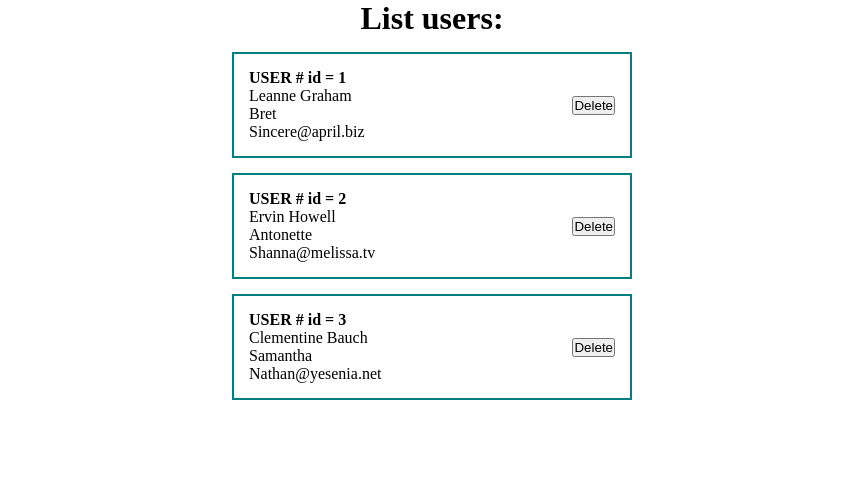
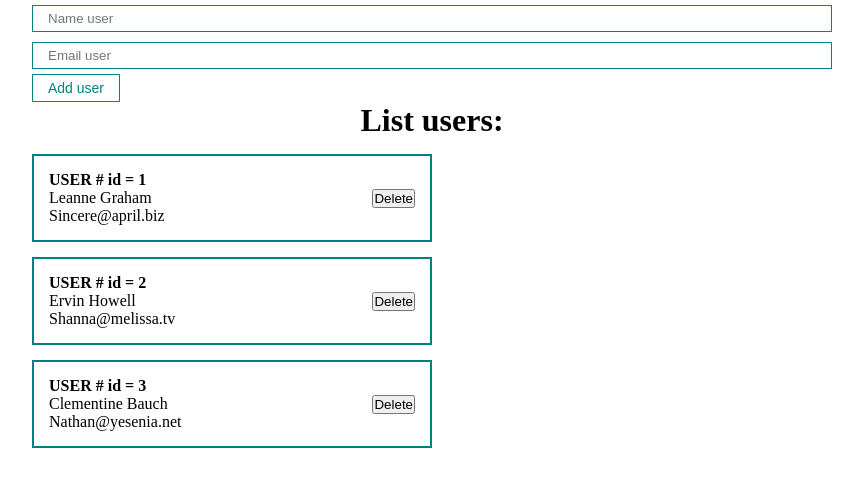
Before and after one commit to Reshetnik-Eugenius/react-users-app, a React (Create React App) app: page / in a window 1280 px wide. Shown: the top 486 px of the page, without its empty margins (208-1071 px from the left). Built offline with nearby package versions, Linux system fonts and the light colour scheme.

Commit message:
add user - each element (name, email)

```diff
--- a/src/App.tsx
+++ b/src/App.tsx
@@ -1,24 +1,54 @@
-import React, { useState } from "react";
+import React, { ChangeEvent, useState } from "react";
+import PButton from "./components/UI/button/PButton";
+import PInput from "./components/UI/input/PInput";
 import UserList from "./components/UserList";
 import './styles/App.css'
-
 export interface IVal {
     id: number;
     name: string;
-    username: string;
     email: string;
 }
 
 function App() {
     const [users, setUsers] = useState<IVal[]>([
-        { id: 1, name: 'Leanne Graham', username: 'Bret', email: 'Sincere@april.biz' },
-        { id: 2, name: 'Ervin Howell', username: 'Antonette', email: 'Shanna@melissa.tv' },
-        { id: 3, name: 'Clementine Bauch', username: 'Samantha', email: 'Nathan@yesenia.net' }
+        { id: 1, name: 'Leanne Graham', email: 'Sincere@april.biz' },
+        { id: 2, name: 'Ervin Howell', email: 'Shanna@melissa.tv' },
+        { id: 3, name: 'Clementine Bauch', email: 'Nathan@yesenia.net' }
     ]);
+    const [name, setName] = useState('');
+    const [email, setEmail] = useState('');
+
+    const addNewUser = (event: ChangeEvent<HTMLInputElement>) => {
+        event.preventDefault();
+        const newUser = {
+            id: Date.now(),
+            name,
+            email
+        }
+        setUsers([...users, newUser]);
+        setName('');
+        setEmail('');
+        // console.log(newUser);
+    }
 
     return (
         <div className="App">
-            <UserList users={users} />
+            <form>
+                <PInput
+                    value={name}
+                    onChange={(event: ChangeEvent<HTMLInputElement>)  => setName(event.target.value)}
+                    type="text"
+                    placeholder="Name user"
+                />
+                <PInput
+                    value={email}
+                    onChange={(event: ChangeEvent<HTMLInputElement>)  => setEmail(event.target.value)}
+                    type="text"
+                    placeholder="Email user"
+                />
+                <PButton onClick={addNewUser}>Add user</PButton>
+            </form>
+            <UserList users={users} title='List users:'/>
         </div>
     );
 }
--- /dev/null
+++ b/src/components/UI/button/PButton.module.css
@@ -0,0 +1,8 @@
+.pBtn {
+    padding: 5px 15px;
+    color: teal;
+    font-size: 14px;
+    background: transparent;
+    border: 1px solid teal;
+    cursor: pointer;
+}
--- /dev/null
+++ b/src/components/UI/button/PButton.tsx
@@ -0,0 +1,12 @@
+import React from 'react';
+import styles from './PButton.module.css';
+
+const PButton = ({children, ...props}:any) => {
+  return (
+    <button {...props} className={styles.pBtn}>
+        {children}
+    </button>
+  )
+}
+
+export default PButton;
--- /dev/null
+++ b/src/components/UI/input/PInput.module.css
@@ -0,0 +1,6 @@
+.pInput {
+    width: 100%;
+    padding: 5px 15px;
+    margin: 5px 0;
+    border: 1px solid teal;
+}
--- /dev/null
+++ b/src/components/UI/input/PInput.tsx
@@ -0,0 +1,10 @@
+import React from 'react'
+import styles from './PInput.module.css'
+
+const PInput = (props: any) => {
+  return (
+    <input className={styles.pInput} {...props}/>
+  )
+}
+
+export default PInput
--- a/src/components/UserItem.tsx
+++ b/src/components/UserItem.tsx
@@ -5,9 +5,8 @@ const UserItem = (props: any) => {
   return (
     <div className="user">
         <div className="user__content">
-            <strong>USER # id = {props.user.id}</strong>
+            <strong>USER # id = {props.number}</strong>
             <div>{props.user.name}</div>
-            <div>{props.user.username}</div>
             <div>{props.user.email}</div>
         </div>
         <div className="user__btns">
--- a/src/components/UserList.tsx
+++ b/src/components/UserList.tsx
@@ -2,12 +2,12 @@ import React from 'react'
 import { IVal } from '../App';
 import UserItem from './UserItem';
 
-const UserList = ({users}: {users: IVal[]}) => {
+  const UserList = ({users, title}: {users: IVal[], title: string}) => {
   return (
     <div>
-        <h1 style={{textAlign: "center"}}>List users:</h1>
-            { users.map((user: any) =>
-                <UserItem user={user} key={user.id} />
+        <h1 style={{textAlign: "center"}}>{title}</h1>
+            { users.map((user: any, index: number) =>
+                <UserItem number={index+1} user={user} key={user.id} />
             )}
     </div>
   )
--- /dev/null
+++ b/src/react-app-env.d.ts
@@ -0,0 +1 @@
+declare module '*.css';
--- a/src/styles/App.css
+++ b/src/styles/App.css
@@ -10,10 +10,11 @@
 }
 
 .App {
-    width: 400px;
+    width: 800px;
 }
 
 .user {
+    width: 400px;
     display: flex;
     justify-content: space-between;
     align-items: center;
```
